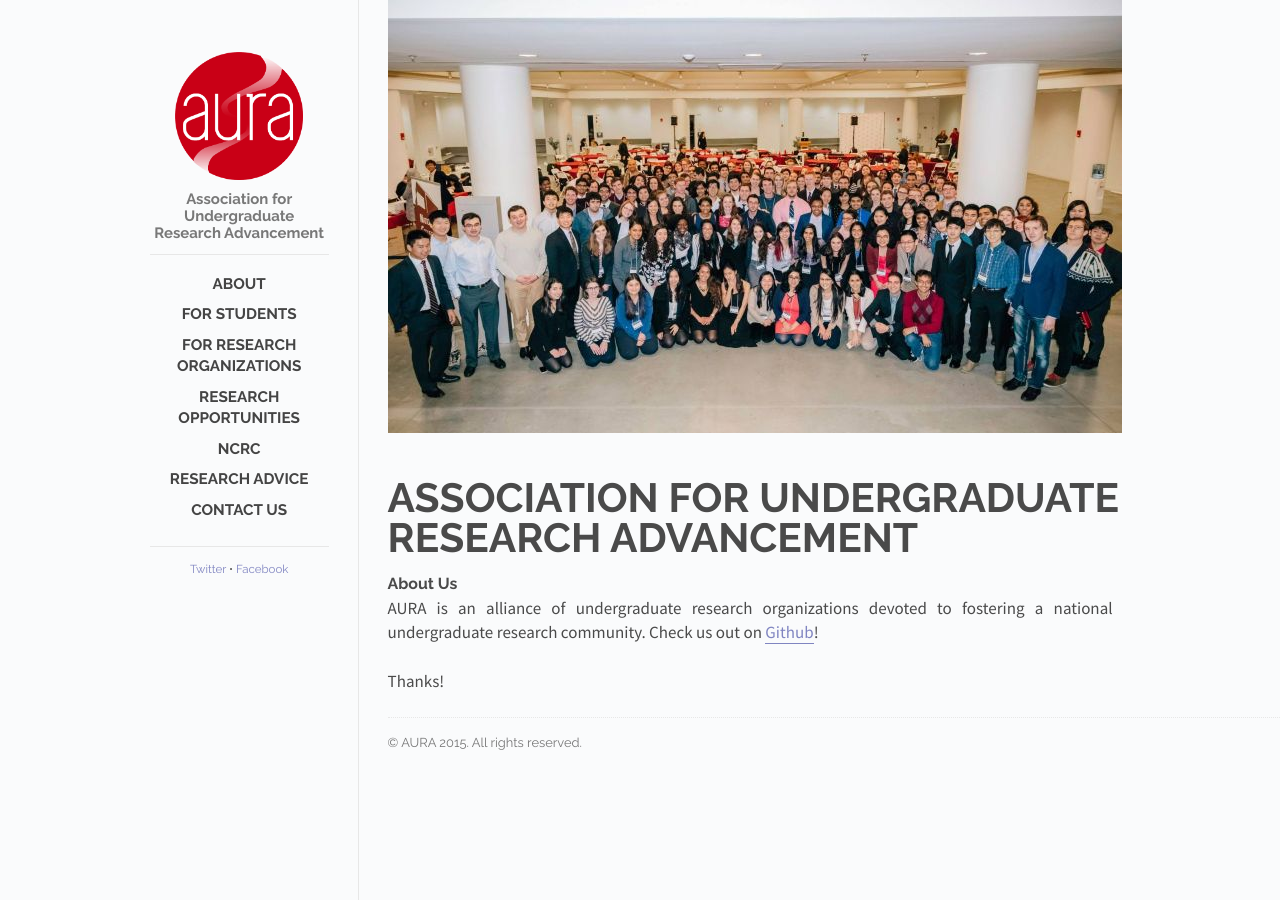
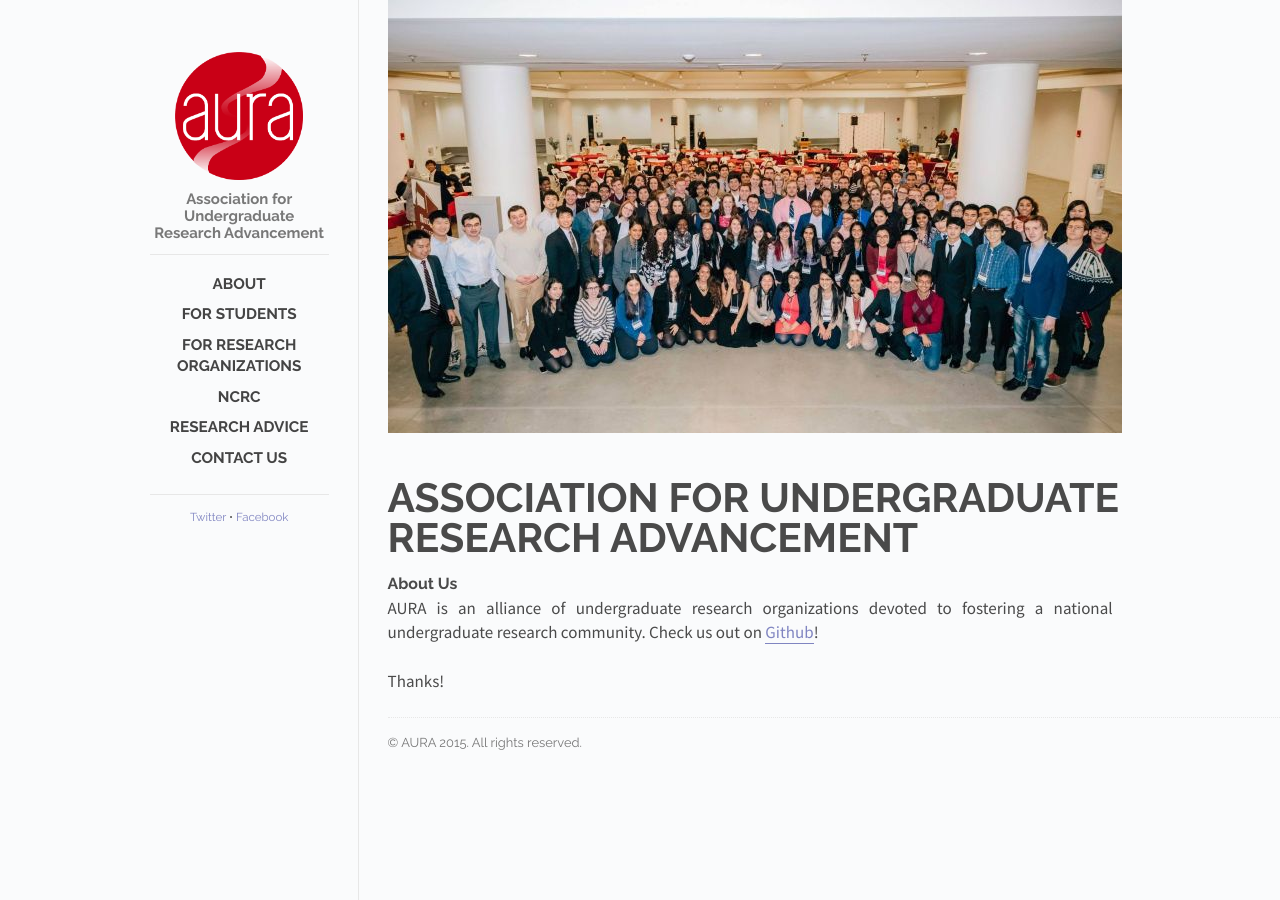
Before and after one commit to kraftp/aura_website, a Jekyll site: the page built from index.html, in a window 1280 px wide. Built offline with Jekyll 4.4.1, drawn with Linux system fonts in a browser that asks for light colours; Markdown is read by kramdown in place of the engine named in the settings; the list of posts is cut into pages by our own code.

Commit message:
Update _config.yml

```diff
--- a/_config.yml
+++ b/_config.yml
@@ -35,5 +35,5 @@ github:
   repo:              https://github.com/kraftp/aura_website
 
 # Pages in website header
-pages_list:       {'About':'/about', 'For Students':'/for_students', 'For Research Organizations':'/for_research_organizations', 'Research Opportunities':'/research_opportunities', "NCRC":'/NCRC', "Research Advice":'/research_advice', "Contact Us":'/contact_us'}
+pages_list:       {'About':'/about', 'For Students':'/for_students', 'For Research Organizations':'/for_research_organizations', "NCRC":'/NCRC', "Research Advice":'/research_advice', "Contact Us":'/contact_us'}
 home: '/2015-5-19-homepage'
```
